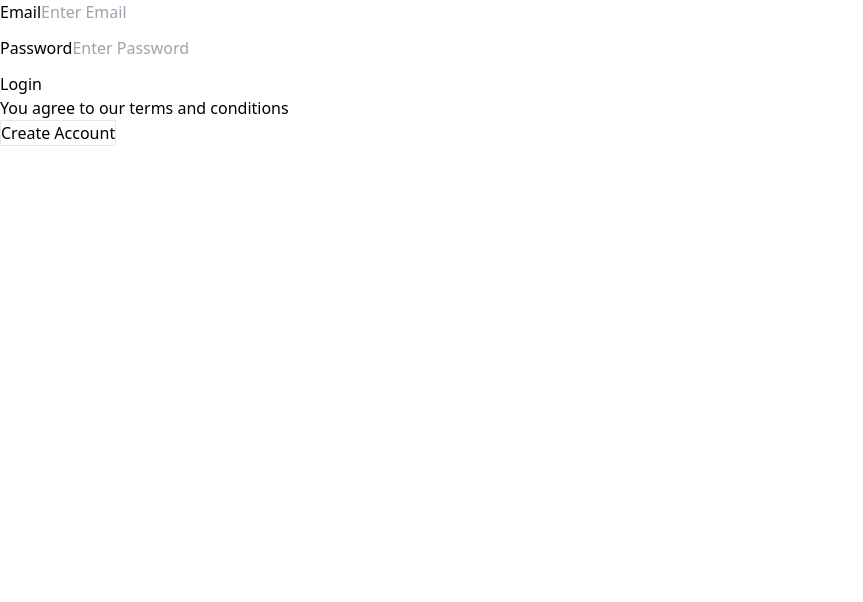
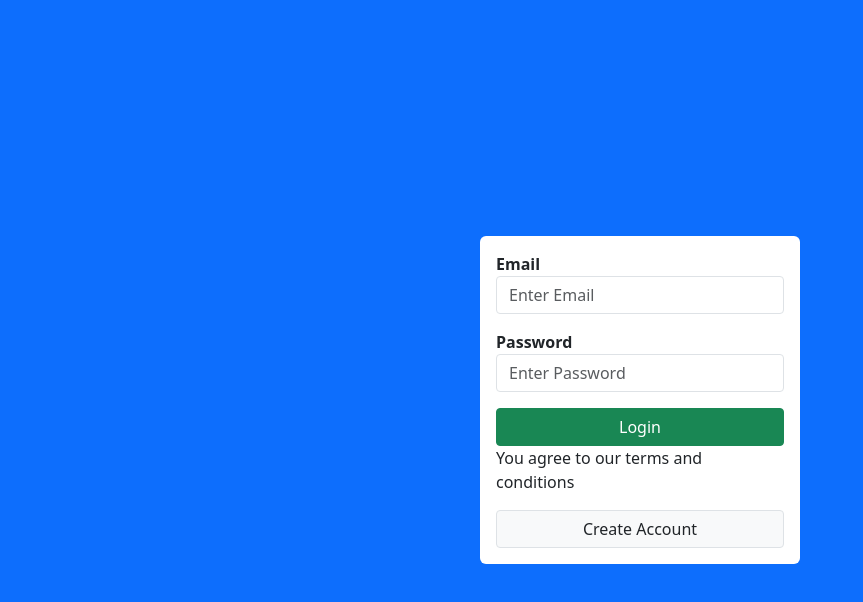
Before and after one commit to Maina-Francis/Nestjs-project1, a React (Create React App) app in the folder client/: page / in a window 1280 px wide. Shown: the top 602 px of the page, without its empty margins (0-863 px from the left). Built offline with nearby package versions, Linux system fonts and the light colour scheme.

Commit message:
added styling to the login component using bootstrap

```diff
--- a/client/src/components/Login.jsx
+++ b/client/src/components/Login.jsx
@@ -2,23 +2,37 @@ import React from "react";
 
 const Login = () => {
   return (
-    <div>
-      <div>
+    <div className="d-flex justify-content-center align-items-center bg-primary vh-100">
+      <div className="bg-white p-3 rounded w-25">
         <form action="">
           <div className="mb-3">
-            <label htmlFor="email">Email</label>
-            <input type="email" placeholder="Enter Email" />
+            <label htmlFor="email">
+              <strong>Email</strong>
+            </label>
+            <input
+              type="email"
+              placeholder="Enter Email"
+              className="form-control rounded-1"
+            />
           </div>
 
           <div className="mb-3">
-            <label htmlFor="password">Password</label>
-            <input type="password" placeholder="Enter Password" />
+            <label htmlFor="password">
+              <strong>Password</strong>
+            </label>
+            <input
+              type="password"
+              placeholder="Enter Password"
+              className="form-control rounded-1"
+            />
           </div>
 
-          <button className="btn btn-success">Login</button>
+          <button className="btn btn-success w-100 rounded-1">Login</button>
 
           <p>You agree to our terms and conditions</p>
-          <button className="btn btn-default border">Create Account</button>
+          <button className="btn btn-default border w-100 bg-light rounded-1">
+            Create Account
+          </button>
         </form>
       </div>
     </div>
--- a/client/src/index.js
+++ b/client/src/index.js
@@ -2,6 +2,7 @@ import React from "react";
 import ReactDOM from "react-dom/client";
 import "./index.css";
 import App from "./App";
+import "bootstrap/dist/css/bootstrap.min.css";
 
 const root = ReactDOM.createRoot(document.getElementById("root"));
 root.render(
```
